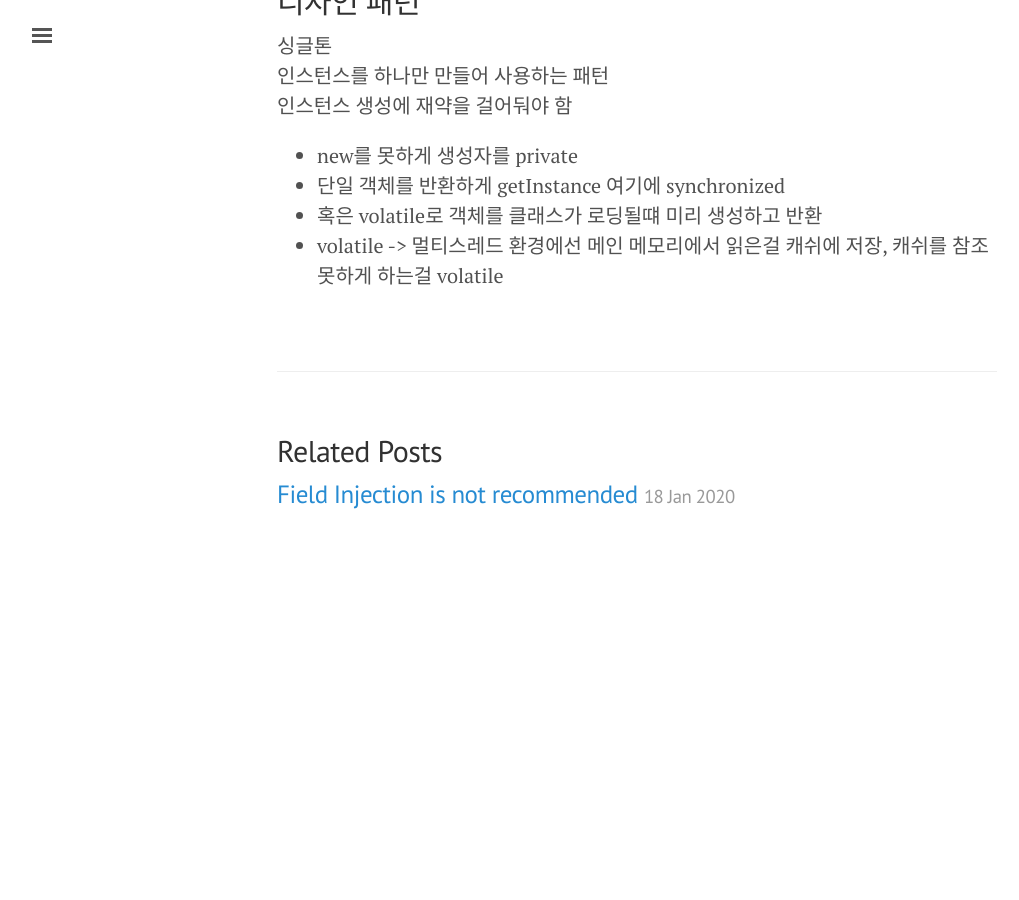
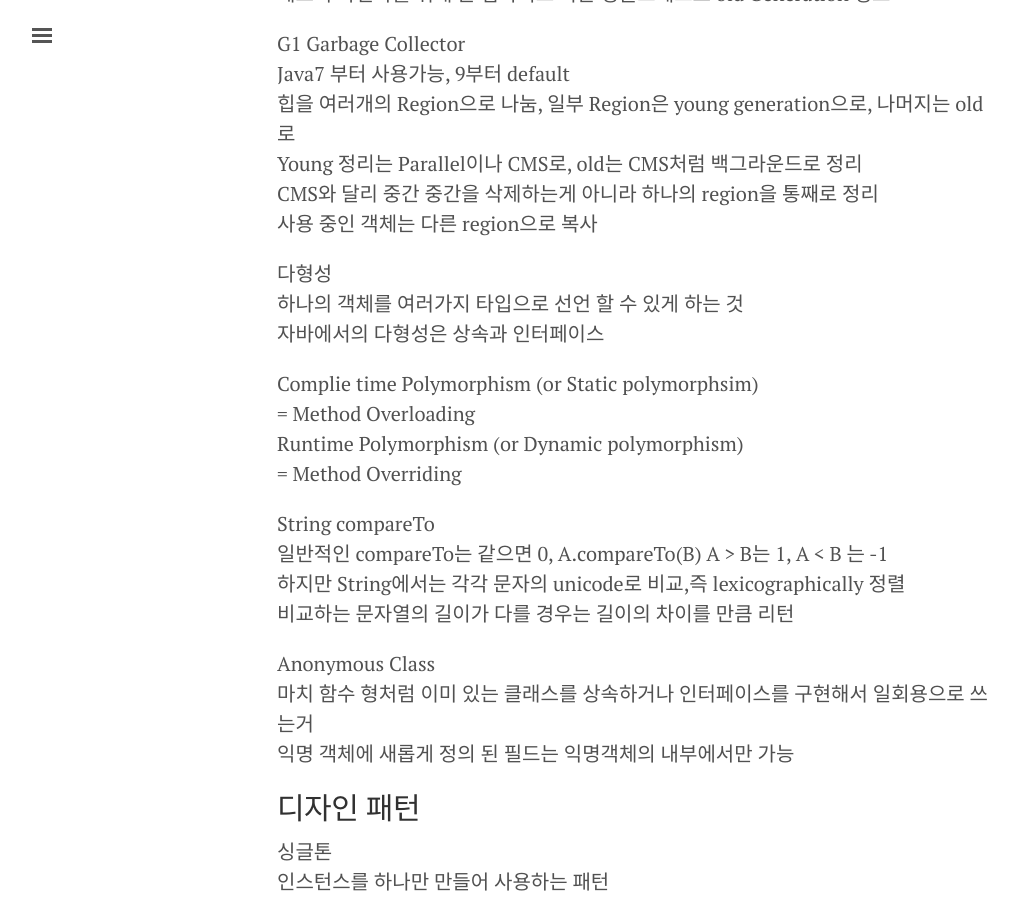
Before and after one commit to kingjakeu/kingjakeu.github.io, a Jekyll site: the page built from _posts/2020-05-12-study.md, in a window 1280 px wide and 900 px high, scrolled down 5925 px. Shown: the whole window, without its empty margins (3-1022 px from the left). Built offline with Jekyll 4.4.1, drawn with Linux system fonts in a browser that asks for light colours; our own code applies the rules of GitHub Pages for plain Markdown files; before the commit the page ends 6496 px from its top, so only the background shows below that; some of the changed text lies outside the part shown.

Commit message:
networkd

```diff
--- a/_posts/2020-05-12-study.md
+++ b/_posts/2020-05-12-study.md
@@ -21,6 +21,16 @@ Create(POST), Read(GET), Update(PUT), Delete(DELETE), HEAD(HEAD)
 - 표준 존재 x
 
 서버에 Client의 context(세션, 쿠키, 클라이언트의 다양한 상태 정보)를 저장 하지 않음, 즉 서버는 context정보를 신경쓰지 않아도 됌
+
+쿠키와 세션의 차이점
+
+| |쿠키|세션|
+|----------|------------------|-----------------|
+|저장위치| 클라이언트 | 서버 |
+|보안| 보안 취약 | 세션ID만 저장, 쿠키보다 안정|
+|라이프사이클| 브라우저를 종료해도 있음 | 브라우저 종료시 삭제|
+|속도| 클라에 저장, 서버요청시 빠름| 서버라 클라보단 느림|
+
 
 캐시 처리 가능
 계층화 - 구조적 유연성
@@ -187,6 +197,24 @@ Young 정리는 Parallel이나 CMS로, old는 CMS처럼 백그라운드로 정
 CMS와 달리 중간 중간을 삭제하는게 아니라 하나의 region을 통째로 정리
 사용 중인 객체는 다른 region으로 복사
 
+다형성
+하나의 객체를 여러가지 타입으로 선언 할 수 있게 하는 것
+자바에서의 다형성은 상속과 인터페이스
+
+Complie time Polymorphism (or Static polymorphsim)
+= Method Overloading
+Runtime Polymorphism (or Dynamic polymorphism)
+= Method Overriding
+
+String compareTo
+일반적인 compareTo는 같으면 0, A.compareTo(B) A > B는 1, A < B 는 -1
+하지만 String에서는 각각 문자의 unicode로 비교,즉 lexicographically 정렬
+비교하는 문자열의 길이가 다를 경우는 길이의 차이를 만큼 리턴
+
+Anonymous Class
+마치 함수 형처럼 이미 있는 클래스를 상속하거나 인터페이스를 구현해서 일회용으로 쓰는거
+익명 객체에 새롭게 정의 된 필드는 익명객체의 내부에서만 가능
+
 
 ## 디자인 패턴
 
```
